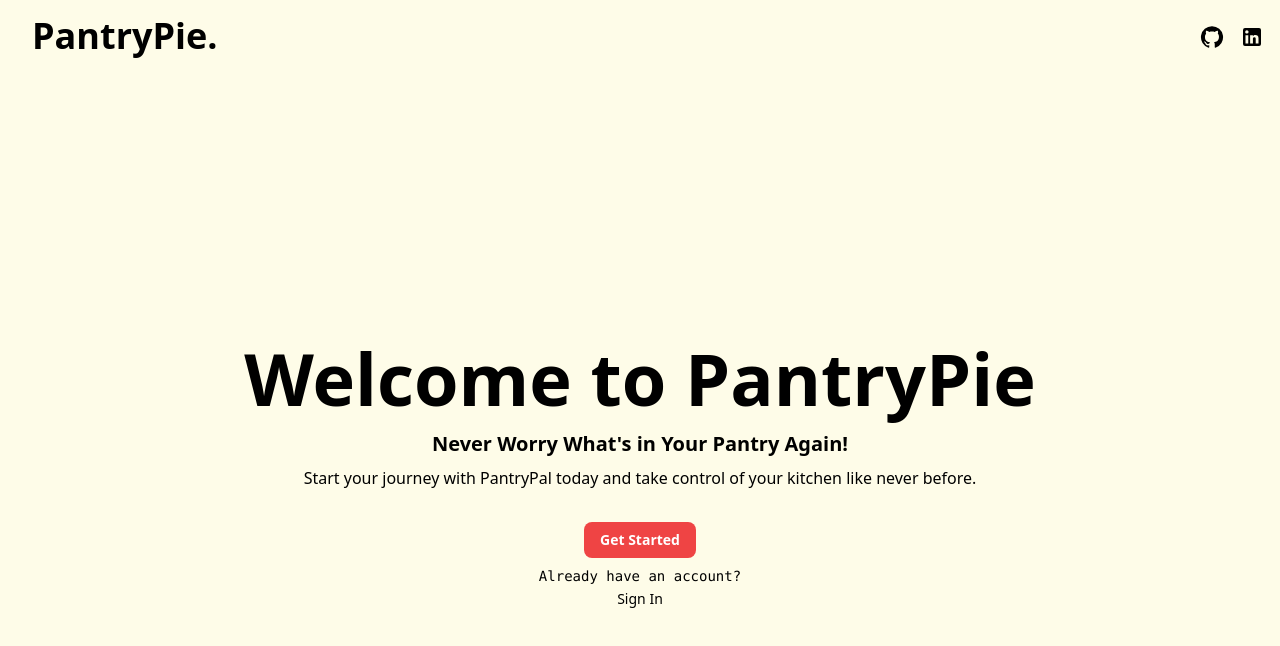
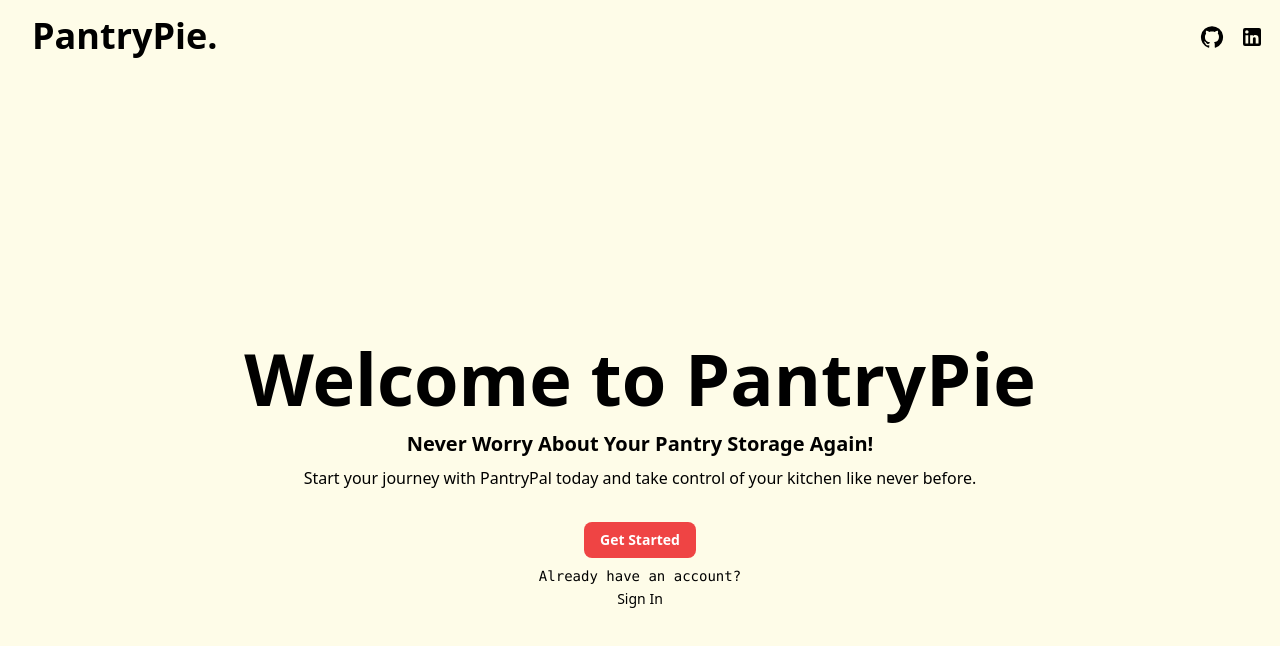
Before and after one commit to shahmeer-irfan/Pantry-Pie, a Next.js app: page / in a window 1280 px wide. Shown: the top 646 px of the page. Built offline with nearby package versions, Linux system fonts and the light colour scheme; no server answers.

Commit message:
fixed deployment errors

```diff
--- a/app/page.js
+++ b/app/page.js
@@ -5,9 +5,11 @@ const Home = () => {
   return (
     <main className="flex flex-col justify-center bg-yellow-50 text-black min-h-screen itehms-center">
       <div className="flex flex-col justify-center items-center gap-2">
-        <h1 className="text-7xl font-bold text-center p-2">Welcome to PantryPie</h1>
+        <h1 className="text-7xl font-bold text-center p-2">
+          Welcome to PantryPie
+        </h1>
         <h2 className="text-xl font-semibold">
-          Never Worry What's in Your Pantry Again!
+          Never Worry About Your Pantry Storage Again!
         </h2>
         <p className="text-center font-normal">
           Start your journey with PantryPal today and take control of your
@@ -23,7 +25,9 @@ const Home = () => {
         </Link>
         <p className="text-sm font-mono">Already have an account?</p>{" "}
         <Link href="/sign-in" passHref>
-         <button className="text-sm hover:scale-110 font-sans hover:font-bold">Sign In</button>
+          <button className="text-sm hover:scale-110 font-sans hover:font-bold">
+            Sign In
+          </button>
         </Link>
       </div>
     </main>
--- a/app/sign-in/page.js
+++ b/app/sign-in/page.js
@@ -99,7 +99,7 @@ const SignIn = () => {
               Sign In
             </button>
             <div className="flex flex-col justify-center items-center pt-4">
-              <p className="text-sm font-light">Don't have an account?</p>{" "}
+              <p className="text-sm font-light">Don&apos;t have an account?</p>{" "}
               <Link href="/sign-up">
                 <button className="text-sm font-semibold hover:scale-105">
                   Sign Up
```
Also changed, not shown: .eslintrc.json.
